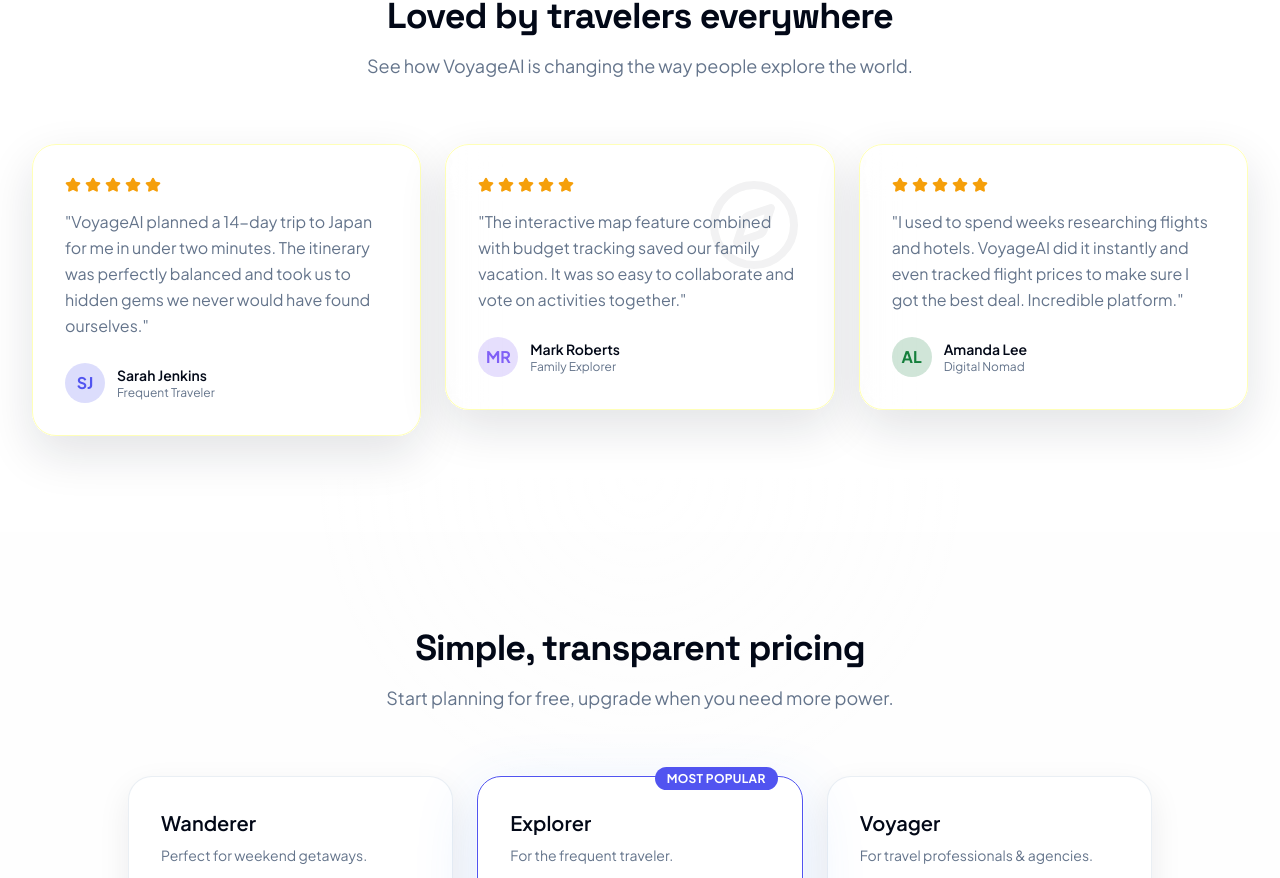
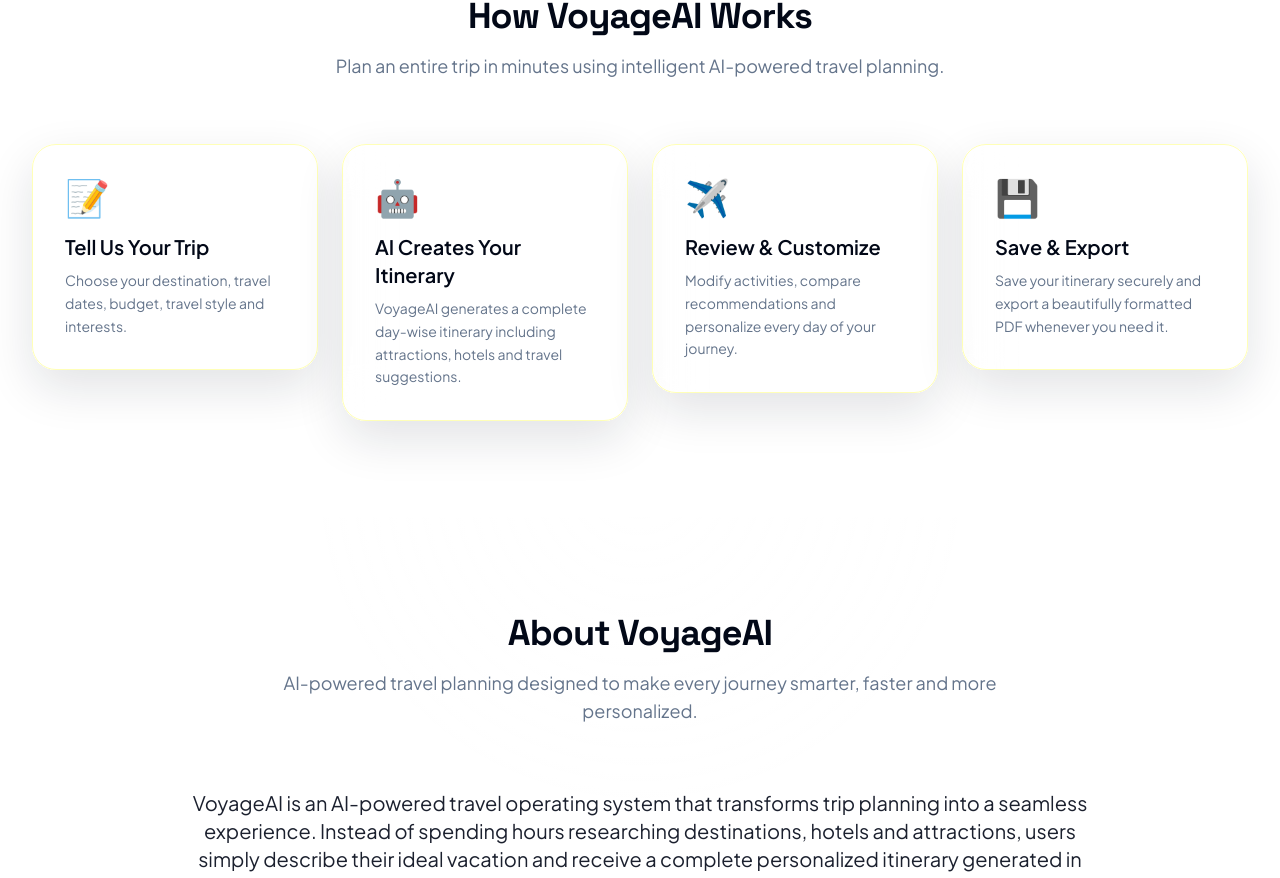
Before and after one commit to manasir747/VoyageAI, a Next.js app in the folder apps/web/: page / in a window 1280 px wide. Shown: the part 1922-2800 px from the top of the page. Built offline with nearby package versions, Linux system fonts and the light colour scheme.

Commit message:
feat: add How It Works and About sections to landing page

```diff
--- a/apps/web/src/app/page.tsx
+++ b/apps/web/src/app/page.tsx
@@ -431,6 +431,132 @@
         </Grid>
       </Section>
 
+      <Section id="how-it-works" className="bg-background">
+        <ScrollReveal>
+          <div className="mx-auto mb-16 max-w-2xl text-center">
+            <h2 className="font-display text-3xl font-bold tracking-tight sm:text-4xl">
+              How VoyageAI Works
+            </h2>
+            <p className="text-muted-foreground mt-4 text-lg">
+              Plan an entire trip in minutes using intelligent AI-powered travel planning.
+            </p>
+          </div>
+        </ScrollReveal>
+
+        <Grid columns={12} className="gap-6">
+          <div className="col-span-12 sm:col-span-6 lg:col-span-3">
+            <ScrollReveal delay={0.1}>
+              <GlassCard className="group relative flex h-full flex-col p-8 transition-all hover:-translate-y-1 hover:shadow-[0_0_2rem_-0.5rem_rgba(var(--primary),0.2)]">
+                <div className="mb-4 text-4xl">📝</div>
+                <h3 className="mb-2 text-xl font-semibold">Tell Us Your Trip</h3>
+                <p className="text-muted-foreground text-sm leading-relaxed">
+                  Choose your destination, travel dates, budget, travel style and interests.
+                </p>
+              </GlassCard>
+            </ScrollReveal>
+          </div>
+          <div className="col-span-12 sm:col-span-6 lg:col-span-3">
+            <ScrollReveal delay={0.2}>
+              <GlassCard className="group relative flex h-full flex-col p-8 transition-all hover:-translate-y-1 hover:shadow-[0_0_2rem_-0.5rem_rgba(var(--primary),0.2)]">
+                <div className="mb-4 text-4xl">🤖</div>
+                <h3 className="mb-2 text-xl font-semibold">AI Creates Your Itinerary</h3>
+                <p className="text-muted-foreground text-sm leading-relaxed">
+                  VoyageAI generates a complete day-wise itinerary including attractions, hotels and
+                  travel suggestions.
+                </p>
+              </GlassCard>
+            </ScrollReveal>
+          </div>
+          <div className="col-span-12 sm:col-span-6 lg:col-span-3">
+            <ScrollReveal delay={0.3}>
+              <GlassCard className="group relative flex h-full flex-col p-8 transition-all hover:-translate-y-1 hover:shadow-[0_0_2rem_-0.5rem_rgba(var(--primary),0.2)]">
+                <div className="mb-4 text-4xl">✈️</div>
+                <h3 className="mb-2 text-xl font-semibold">Review & Customize</h3>
+                <p className="text-muted-foreground text-sm leading-relaxed">
+                  Modify activities, compare recommendations and personalize every day of your
+                  journey.
+                </p>
+              </GlassCard>
+            </ScrollReveal>
+          </div>
+          <div className="col-span-12 sm:col-span-6 lg:col-span-3">
+            <ScrollReveal delay={0.4}>
+              <GlassCard className="group relative flex h-full flex-col p-8 transition-all hover:-translate-y-1 hover:shadow-[0_0_2rem_-0.5rem_rgba(var(--primary),0.2)]">
+                <div className="mb-4 text-4xl">💾</div>
+                <h3 className="mb-2 text-xl font-semibold">Save & Export</h3>
+                <p className="text-muted-foreground text-sm leading-relaxed">
+                  Save your itinerary securely and export a beautifully formatted PDF whenever you
+                  need it.
+                </p>
+              </GlassCard>
+            </ScrollReveal>
+          </div>
+        </Grid>
+      </Section>
+
+      <Section id="about" className="bg-muted/5">
+        <ScrollReveal>
+          <div className="mx-auto mb-16 max-w-3xl text-center">
+            <h2 className="font-display text-3xl font-bold tracking-tight sm:text-4xl">
+              About VoyageAI
+            </h2>
+            <p className="text-muted-foreground mt-4 text-lg">
+              AI-powered travel planning designed to make every journey smarter, faster and more
+              personalized.
+            </p>
+          </div>
+        </ScrollReveal>
+
+        <ScrollReveal delay={0.1}>
+          <div className="mx-auto mb-16 max-w-4xl text-center">
+            <p className="text-foreground/90 text-lg leading-relaxed sm:text-xl">
+              VoyageAI is an AI-powered travel operating system that transforms trip planning into a
+              seamless experience. Instead of spending hours researching destinations, hotels and
+              attractions, users simply describe their ideal vacation and receive a complete
+              personalized itinerary generated in seconds. Built with modern AI technologies,
+              VoyageAI combines intelligent recommendations with beautiful design to simplify every
+              stage of travel planning.
+            </p>
+          </div>
+        </ScrollReveal>
+
+        <Grid columns={12} className="gap-6">
+          <div className="col-span-12 md:col-span-4">
+            <ScrollReveal delay={0.2}>
+              <GlassCard className="group relative flex h-full flex-col items-center p-8 text-center transition-all hover:-translate-y-1 hover:scale-[1.02] hover:shadow-[0_0_2rem_-0.5rem_rgba(var(--primary),0.2)]">
+                <div className="mb-4 text-4xl">⚡</div>
+                <h3 className="mb-2 text-xl font-semibold">AI Powered</h3>
+                <p className="text-muted-foreground text-sm leading-relaxed">
+                  Generate personalized itineraries within seconds.
+                </p>
+              </GlassCard>
+            </ScrollReveal>
+          </div>
+          <div className="col-span-12 md:col-span-4">
+            <ScrollReveal delay={0.3}>
+              <GlassCard className="group relative flex h-full flex-col items-center p-8 text-center transition-all hover:-translate-y-1 hover:scale-[1.02] hover:shadow-[0_0_2rem_-0.5rem_rgba(var(--primary),0.2)]">
+                <div className="mb-4 text-4xl">🎯</div>
+                <h3 className="mb-2 text-xl font-semibold">Personalized</h3>
+                <p className="text-muted-foreground text-sm leading-relaxed">
+                  Every itinerary adapts to your destination, interests and travel preferences.
+                </p>
+              </GlassCard>
+            </ScrollReveal>
+          </div>
+          <div className="col-span-12 md:col-span-4">
+            <ScrollReveal delay={0.4}>
+              <GlassCard className="group relative flex h-full flex-col items-center p-8 text-center transition-all hover:-translate-y-1 hover:scale-[1.02] hover:shadow-[0_0_2rem_-0.5rem_rgba(var(--primary),0.2)]">
+                <div className="mb-4 text-4xl">🌍</div>
+                <h3 className="mb-2 text-xl font-semibold">End-to-End Planning</h3>
+                <p className="text-muted-foreground text-sm leading-relaxed">
+                  Hotels, attractions, budgets and day-wise planning all in one experience.
+                </p>
+              </GlassCard>
+            </ScrollReveal>
+          </div>
+        </Grid>
+      </Section>
+
       <Section id="testimonials">
         <ScrollReveal>
           <div className="mx-auto mb-16 max-w-2xl text-center">
```
